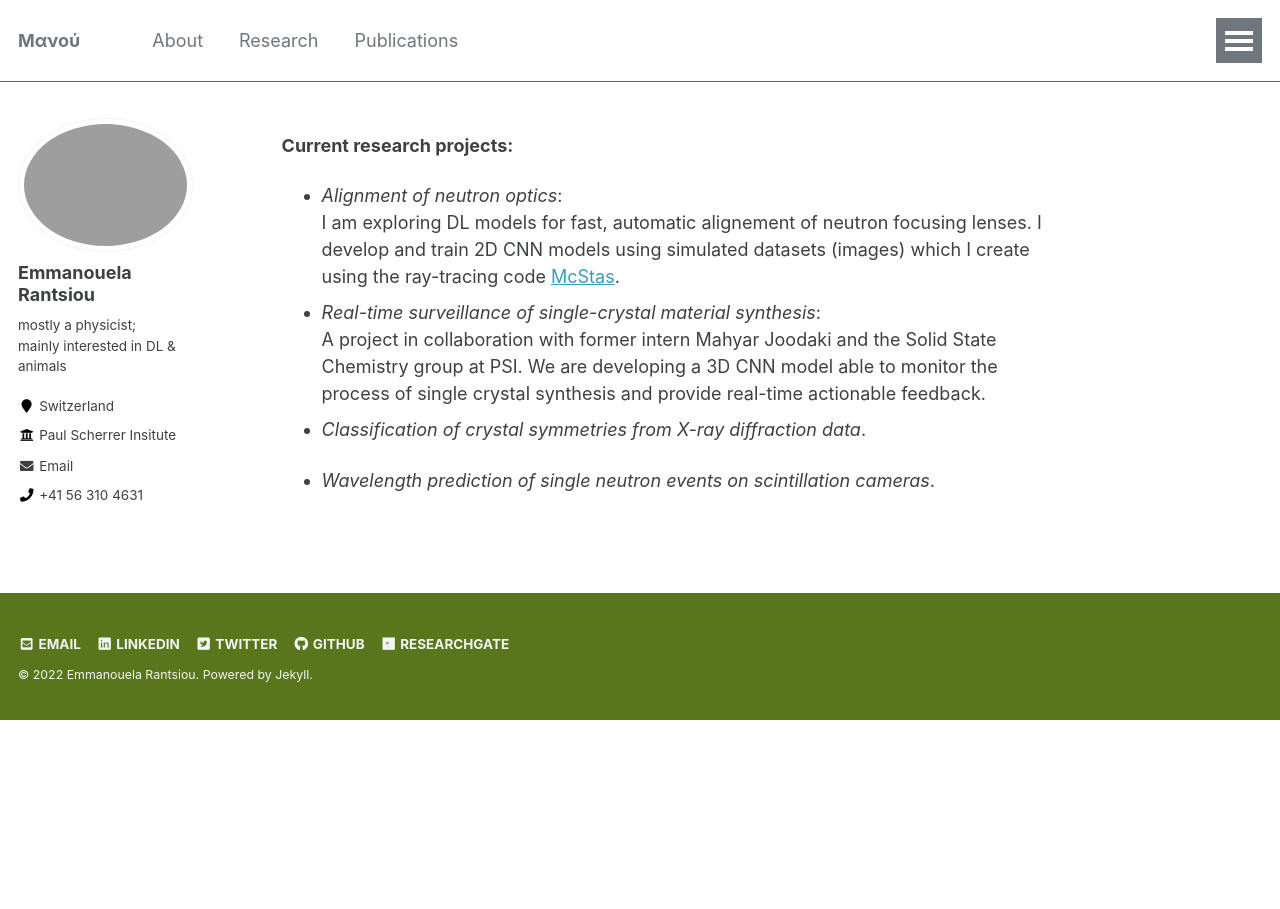
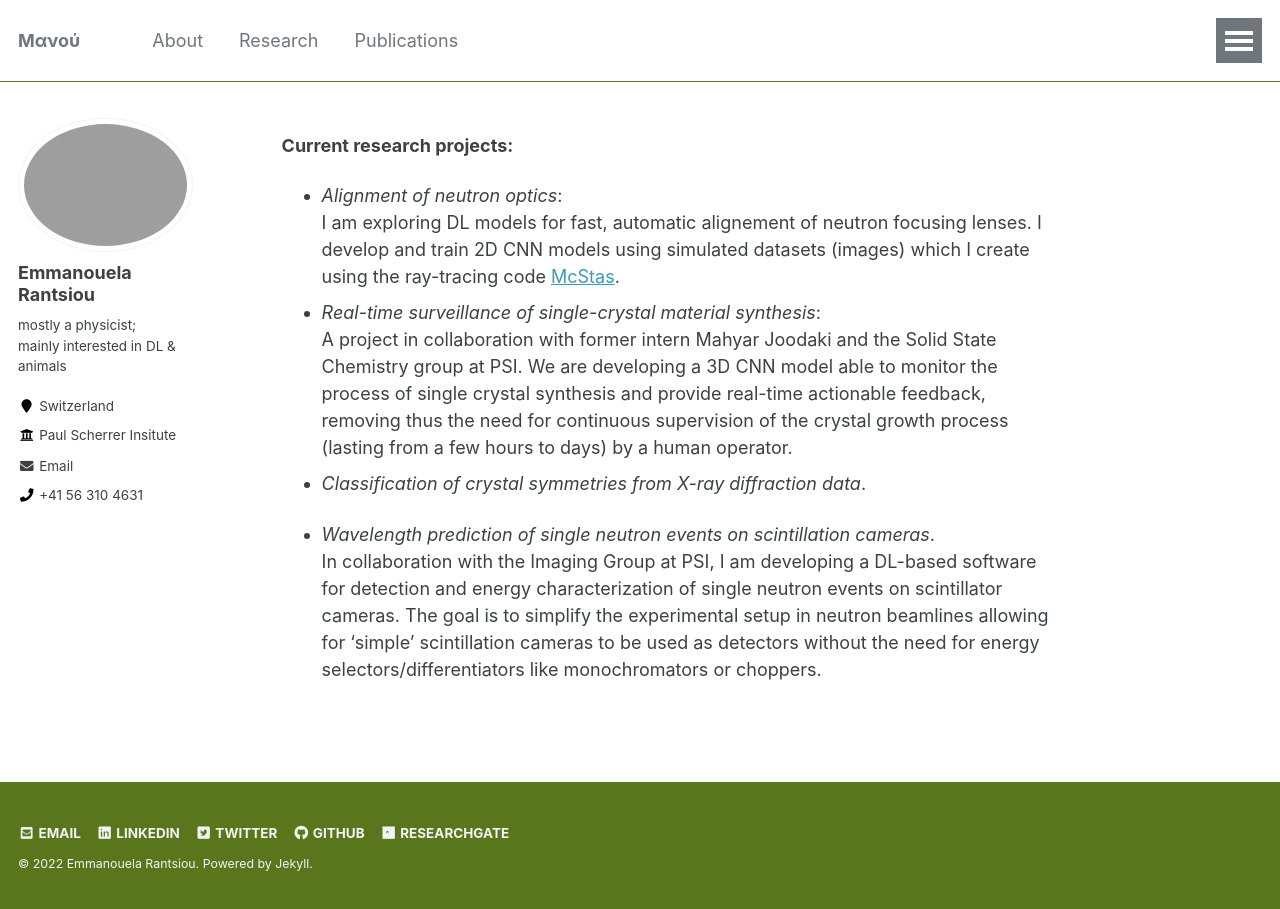
Before and after one commit to emmarant/emmarant.github.io, a Jekyll site: the page built from _pages/research.md, in a window 1280 px wide. Built offline with Jekyll 4.4.1, drawn with Linux system fonts in a browser that asks for light colours.

Commit message:
Update research.md

```diff
--- a/_pages/research.md
+++ b/_pages/research.md
@@ -12,7 +12,8 @@ author_profile: true
 - _Alignment of neutron optics_: <br> I am exploring DL models for fast, automatic alignement of neutron focusing lenses.
 I develop and train 2D CNN models using simulated datasets (images) which I create using the ray-tracing code <a href="https://www.mcstas.org">McStas</a>.
 - _Real-time surveillance of single-crystal material synthesis_:<br>
-A project in collaboration with former intern Mahyar Joodaki and the Solid State Chemistry group at PSI. We are developing a 3D CNN model able to  monitor     the process of single crystal synthesis and provide real-time actionable feedback.
-- _Classification of crystal symmetries  from X-ray diffraction data_.
+A project in collaboration with former intern Mahyar Joodaki and the Solid State Chemistry group at PSI. We are developing a 3D CNN model able to  monitor     the process of single crystal synthesis and provide real-time actionable feedback, removing thus the need for continuous supervision of the crystal growth process (lasting from a few hours to days) by a human operator.
+- _Classification of crystal symmetries  from X-ray diffraction data_. <br>
 
-- _Wavelength prediction of single neutron events on scintillation cameras_.
+- _Wavelength prediction of single neutron events on scintillation cameras_.<br>
+In collaboration with the Imaging Group at PSI, I am developing a DL-based software for detection and energy characterization of single neutron events on scintillator cameras. The goal is to simplify the experimental setup in neutron beamlines allowing for 'simple' scintillation cameras to be used as detectors without the need for energy selectors/differentiators like monochromators or choppers.
```
